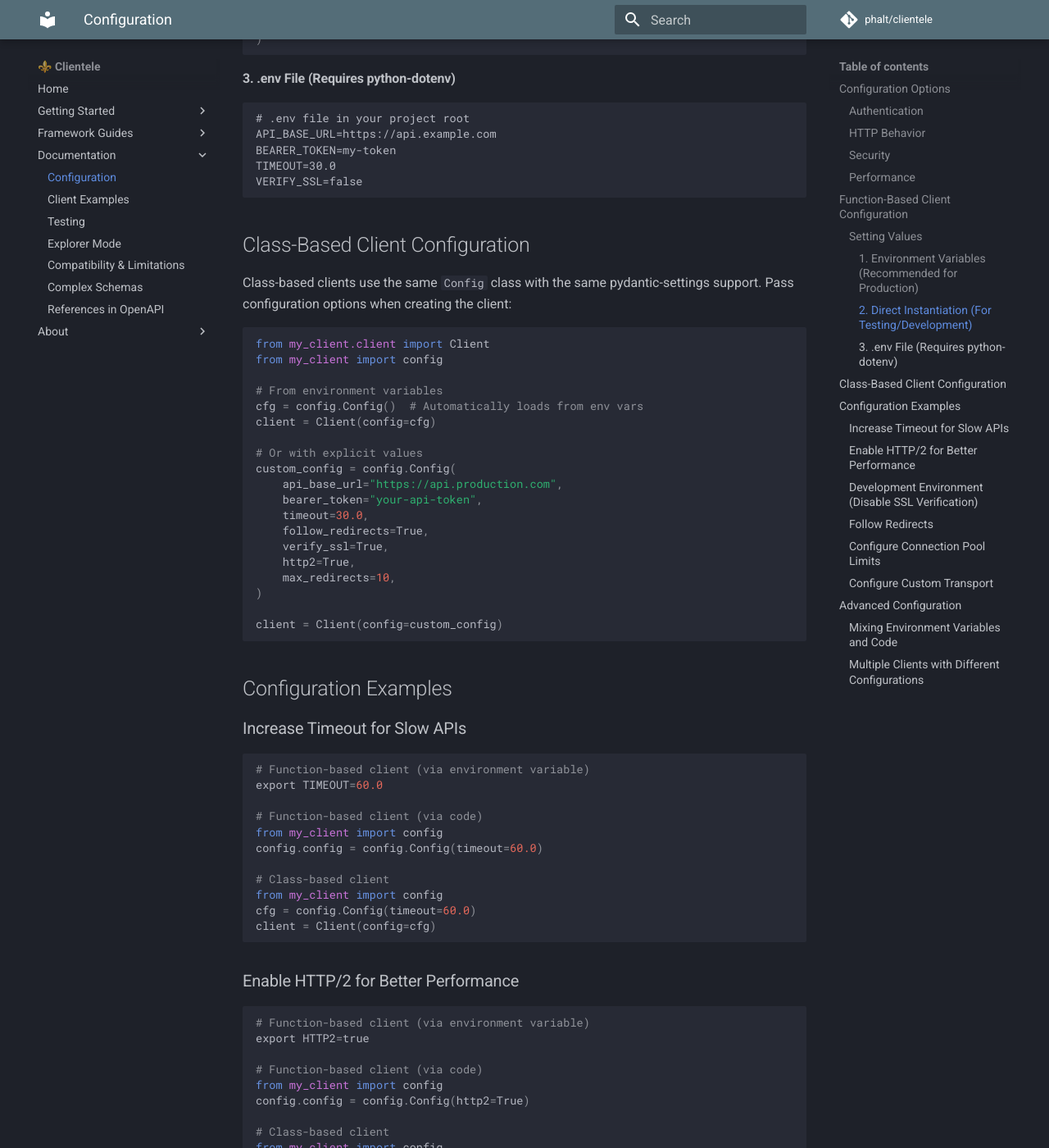
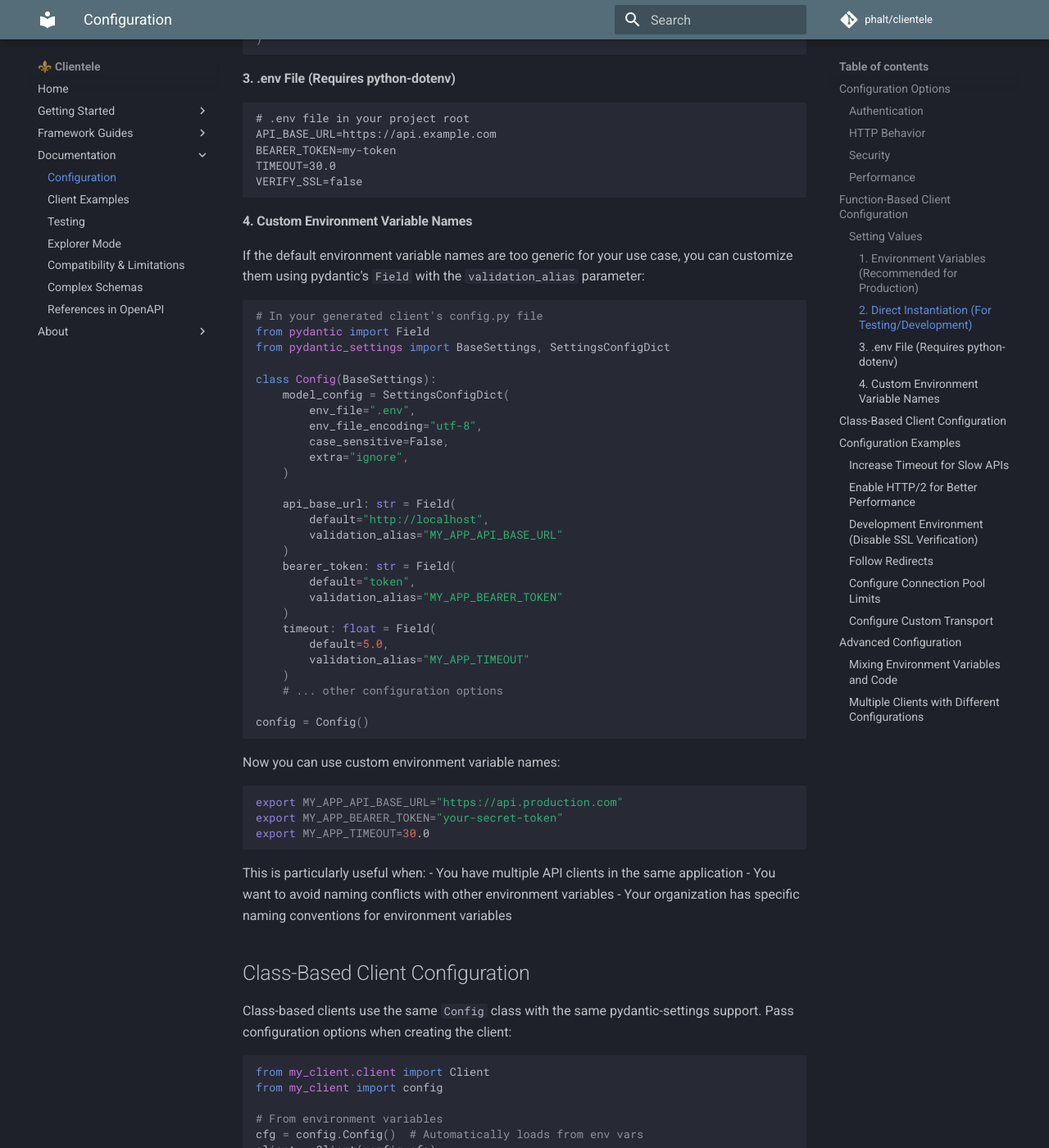
Before and after one commit to phalt/clientele, an MkDocs documentation site: the page built from docs/configuration.md, in a window 1280 px wide and 1400 px high, scrolled down 2219 px. Shown: the whole window at 82% size. Built offline with MkDocs 1.6.1 and Material for MkDocs 9.7.7, drawn with Linux system fonts in a browser that asks for light colours; comment, search, counter and statistics services are not loaded.

Commit message:
Add environment variable aliasing example to configuration docs
Co-authored-by: phalt <490685+phalt@users.noreply.github.com>

````diff
--- a/docs/configuration.md
+++ b/docs/configuration.md
@@ -95,6 +95,53 @@ BEARER_TOKEN=my-token
 TIMEOUT=30.0
 VERIFY_SSL=false
 ```
+
+#### 4. Custom Environment Variable Names
+
+If the default environment variable names are too generic for your use case, you can customize them using pydantic's `Field` with the `validation_alias` parameter:
+
+```python
+# In your generated client's config.py file
+from pydantic import Field
+from pydantic_settings import BaseSettings, SettingsConfigDict
+
+class Config(BaseSettings):
+    model_config = SettingsConfigDict(
+        env_file=".env",
+        env_file_encoding="utf-8",
+        case_sensitive=False,
+        extra="ignore",
+    )
+
+    api_base_url: str = Field(
+        default="http://localhost",
+        validation_alias="MY_APP_API_BASE_URL"
+    )
+    bearer_token: str = Field(
+        default="token",
+        validation_alias="MY_APP_BEARER_TOKEN"
+    )
+    timeout: float = Field(
+        default=5.0,
+        validation_alias="MY_APP_TIMEOUT"
+    )
+    # ... other configuration options
+
+config = Config()
+```
+
+Now you can use custom environment variable names:
+
+```bash
+export MY_APP_API_BASE_URL="https://api.production.com"
+export MY_APP_BEARER_TOKEN="your-secret-token"
+export MY_APP_TIMEOUT=30.0
+```
+
+This is particularly useful when:
+- You have multiple API clients in the same application
+- You want to avoid naming conflicts with other environment variables
+- Your organization has specific naming conventions for environment variables
 
 ## Class-Based Client Configuration
 
````
